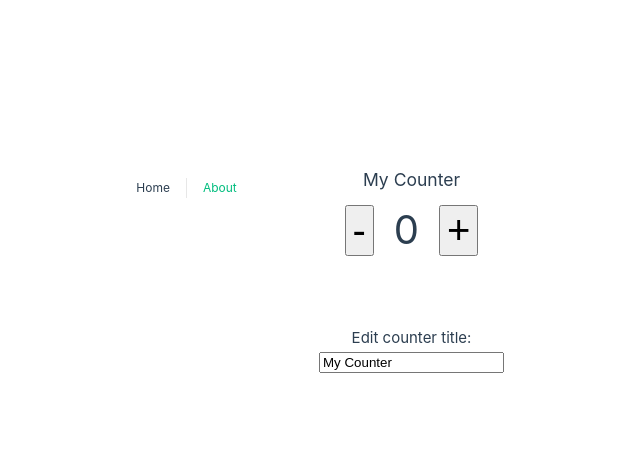
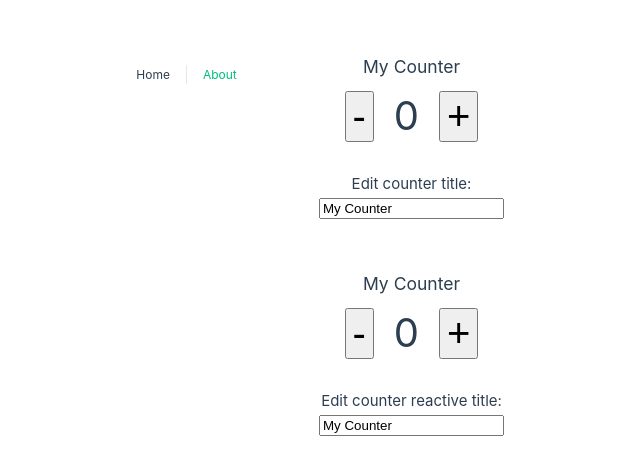
Before and after one commit to dicardoso/vue-composition-api, a Vue app: page / in a window 1280 px wide. Shown: the part 130-604 px from the top of the page, without its empty margins (341-981 px from the left). Built offline with nearby package versions, Linux system fonts and the light colour scheme.

Commit message:
implementando reactive()

```diff
--- a/src/views/HomeView.vue
+++ b/src/views/HomeView.vue
@@ -11,21 +11,46 @@
       <h4>Edit counter title:</h4>
       <input v-model="counterTitle" type="text">
     </div>
+
+    <h3>{{ counterData.title }}</h3>
+    <div>
+      <button class="btn" @click="decreaseCounterReactive">-</button>
+      <span class="counter">{{ counterData.count }}</span>
+      <button class="btn" @click="increaseCounterReactive">+</button>
+    </div>
+
+    <div class="edit">
+      <h4>Edit counter reactive title:</h4>
+      <input v-model="counterData.title" type="text">
+    </div>
   </div>
 </template>
 
 <script setup>
-import { ref } from 'vue'
+import { ref, reactive } from 'vue'
 
+//Ref
 const counter = ref(0),
       counterTitle = ref("My Counter")
-
 function decreaseCounter() {
   counter.value--
 }
 function increaseCounter() {
   counter.value++
 }
+
+//Reactive
+const counterData = reactive({
+  count: 0,
+  title: 'My Counter'
+})
+function decreaseCounterReactive() {
+  counterData.count--
+}
+function increaseCounterReactive() {
+  counterData.count++
+}
+
 </script>
 
 <style>
@@ -40,6 +65,7 @@ function increaseCounter() {
   margin: 10px;
 }
 .edit {
-  margin-top: 60px;
+  margin-top: 20px;
+  margin-bottom: 50px;
 }
 </style>
```
